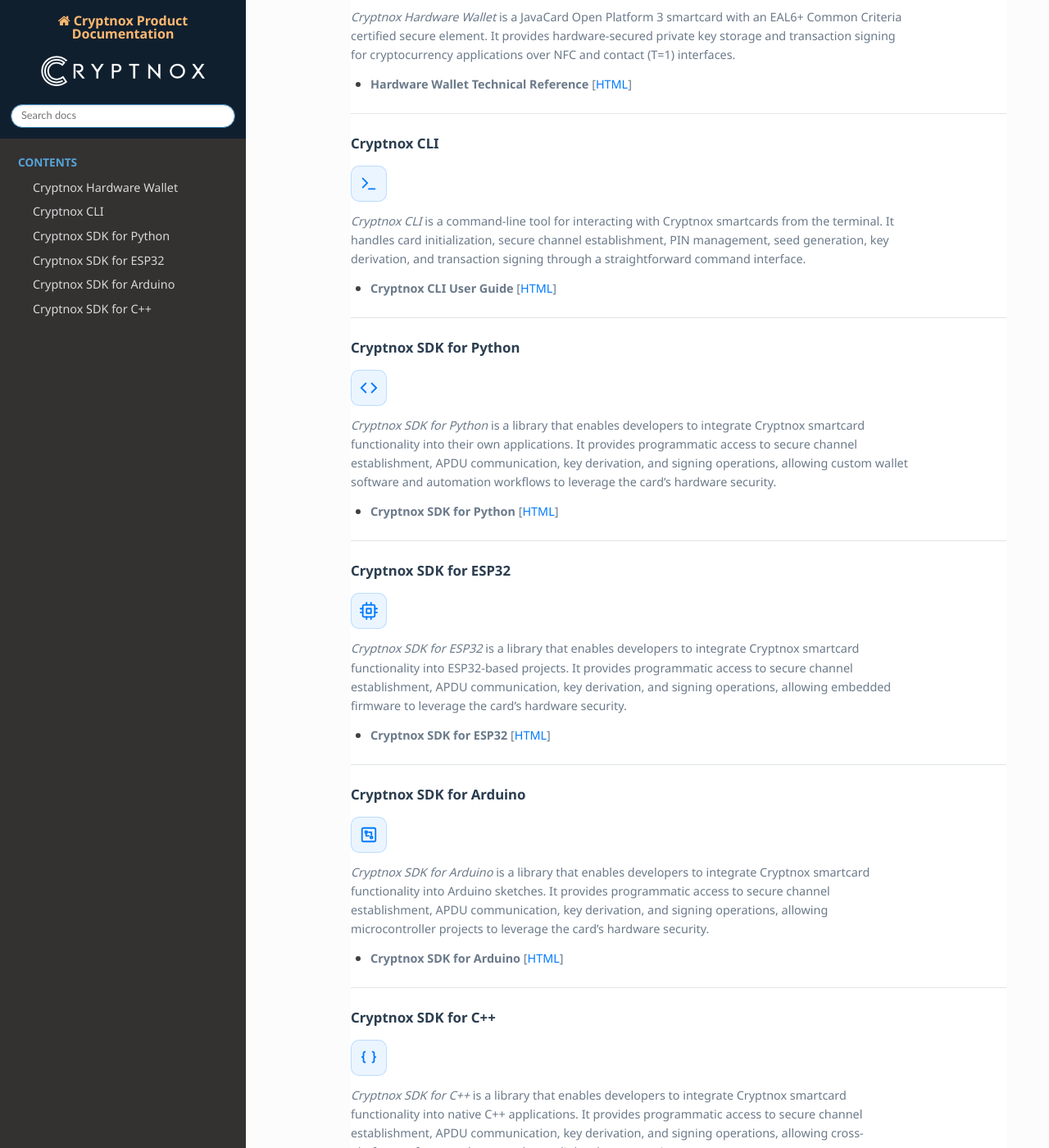
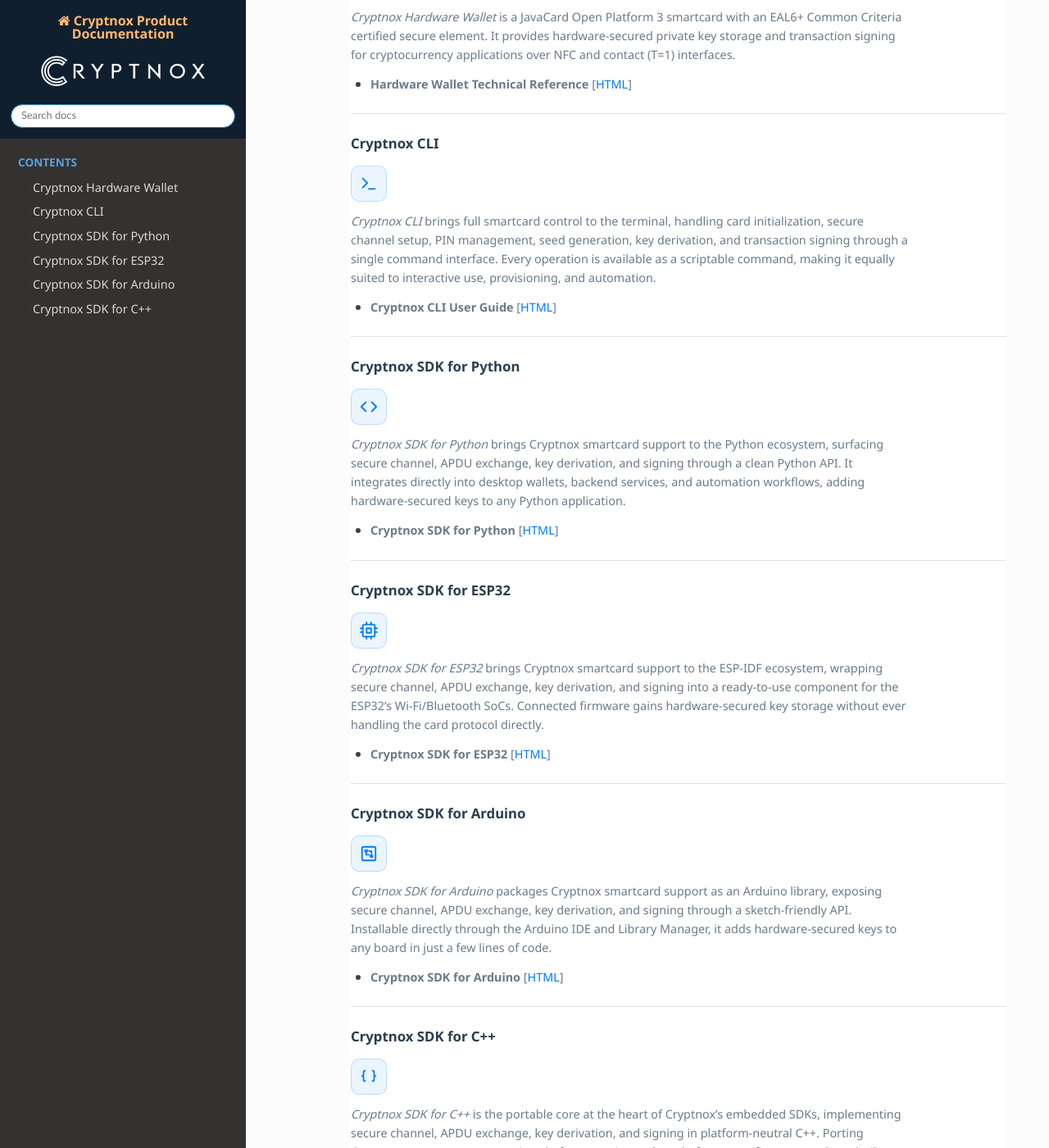
Before and after one commit to cryptnox/cryptnox.github.io, a Sphinx documentation site: the page built from docs/source/index.rst, in a window 1280 px wide and 1400 px high, scrolled down 286 px. Shown: the whole window at 82% size. Built offline with Sphinx 7.4.7 and the Read the Docs theme 3.1.0, drawn with Linux system fonts in a browser that asks for light colours; some of the changed text lies outside the part shown.

Commit message:
Modified index.rst and .gitignore

```diff
--- a/docs/source/index.rst
+++ b/docs/source/index.rst
@@ -37,9 +37,10 @@
      </svg>
    </div>
 
-*Cryptnox CLI* is a command-line tool for interacting with Cryptnox smartcards from the terminal.
-It handles card initialization, secure channel establishment, PIN management, seed generation,
-key derivation, and transaction signing through a straightforward command interface.
+*Cryptnox CLI* brings full smartcard control to the terminal, handling card initialization, secure
+channel setup, PIN management, seed generation, key derivation, and transaction signing through a
+single command interface. Every operation is available as a scriptable command, making it equally
+suited to interactive use, provisioning, and automation.
 
 * **Cryptnox CLI User Guide** [`HTML <https://docs.cryptnox.com/cryptnox-cli/>`__]
 
@@ -59,10 +60,10 @@
      </svg>
    </div>
 
-*Cryptnox SDK for Python* is a library that enables developers to integrate Cryptnox smartcard
-functionality into their own applications. It provides programmatic access to secure channel
-establishment, APDU communication, key derivation, and signing operations, allowing custom
-wallet software and automation workflows to leverage the card's hardware security.
+*Cryptnox SDK for Python* brings Cryptnox smartcard support to the Python ecosystem, surfacing
+secure channel, APDU exchange, key derivation, and signing through a clean Python API. It integrates
+directly into desktop wallets, backend services, and automation workflows, adding hardware-secured
+keys to any Python application.
 
 * **Cryptnox SDK for Python** [`HTML <https://docs.cryptnox.com/cryptnox-sdk-py/>`__]
 
@@ -90,10 +91,10 @@
      </svg>
    </div>
 
-*Cryptnox SDK for ESP32* is a library that enables developers to integrate Cryptnox smartcard
-functionality into ESP32-based projects. It provides programmatic access to secure channel
-establishment, APDU communication, key derivation, and signing operations, allowing embedded
-firmware to leverage the card's hardware security.
+*Cryptnox SDK for ESP32* brings Cryptnox smartcard support to the ESP-IDF ecosystem, wrapping secure
+channel, APDU exchange, key derivation, and signing into a ready-to-use component for the ESP32's
+Wi-Fi/Bluetooth SoCs. Connected firmware gains hardware-secured key storage without ever handling the
+card protocol directly.
 
 * **Cryptnox SDK for ESP32** [`HTML <https://docs.cryptnox.com/cryptnox-sdk-esp32/>`__]
 
@@ -116,10 +117,10 @@
      </svg>
    </div>
 
-*Cryptnox SDK for Arduino* is a library that enables developers to integrate Cryptnox smartcard
-functionality into Arduino sketches. It provides programmatic access to secure channel
-establishment, APDU communication, key derivation, and signing operations, allowing microcontroller
-projects to leverage the card's hardware security.
+*Cryptnox SDK for Arduino* packages Cryptnox smartcard support as an Arduino library, exposing secure
+channel, APDU exchange, key derivation, and signing through a sketch-friendly API. Installable
+directly through the Arduino IDE and Library Manager, it adds hardware-secured keys to any board in
+just a few lines of code.
 
 * **Cryptnox SDK for Arduino** [`HTML <https://docs.cryptnox.com/cryptnox-sdk-arduino/>`__]
 
@@ -139,10 +140,10 @@
      </svg>
    </div>
 
-*Cryptnox SDK for C++* is a library that enables developers to integrate Cryptnox smartcard
-functionality into native C++ applications. It provides programmatic access to secure channel
-establishment, APDU communication, key derivation, and signing operations, allowing cross-platform
-software to leverage the card's hardware security.
+*Cryptnox SDK for C++* is the portable core at the heart of Cryptnox's embedded SDKs, implementing
+secure channel, APDU exchange, key derivation, and signing in platform-neutral C++. Porting Cryptnox
+support to a new native platform requires only a platform-specific transport layer built on top of
+it.
 
 * **Cryptnox SDK for C++** [`HTML <https://docs.cryptnox.com/cryptnox-sdk-cpp/>`__]
 
```
Also changed, not shown: 1 other file.
